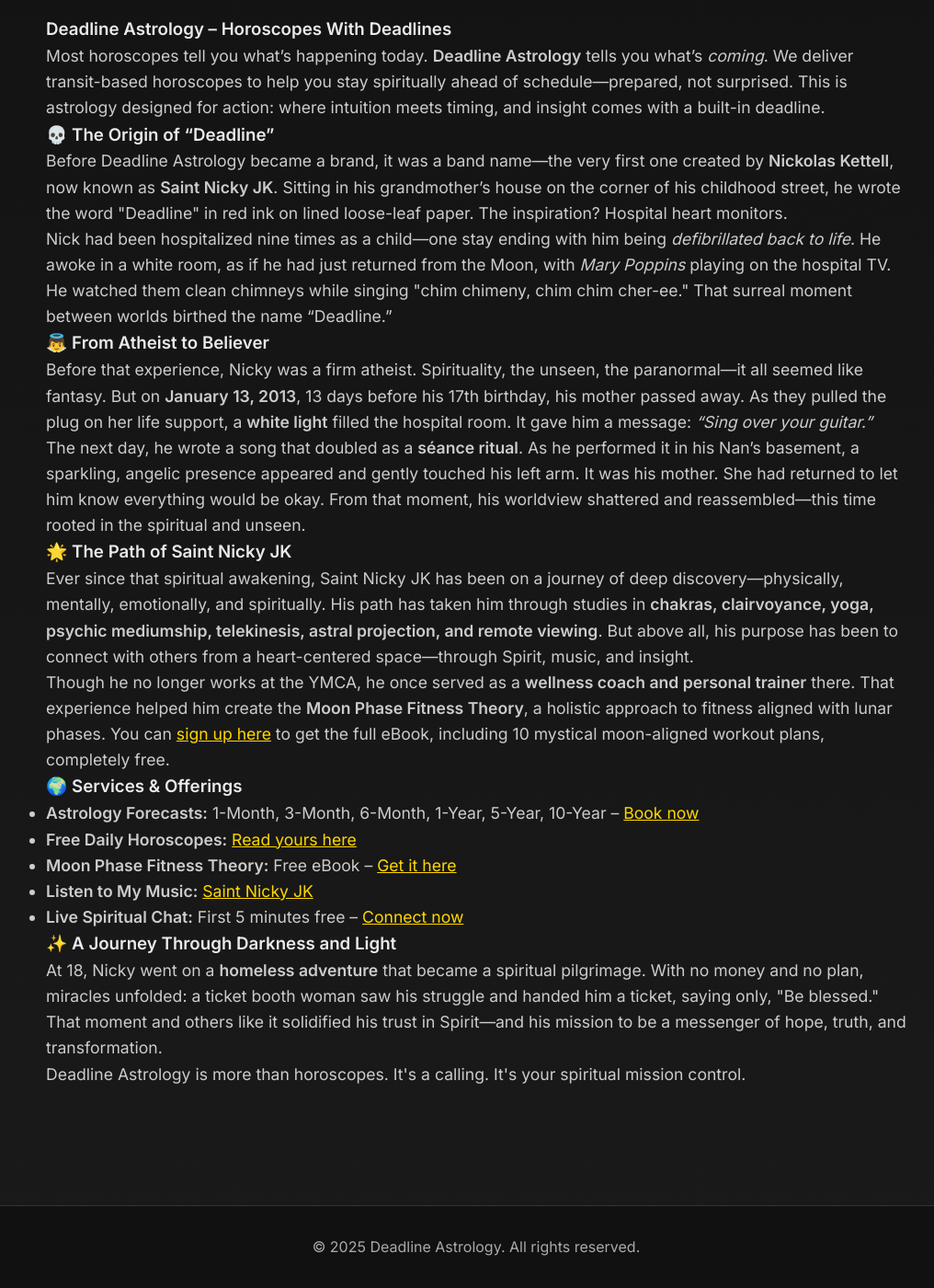
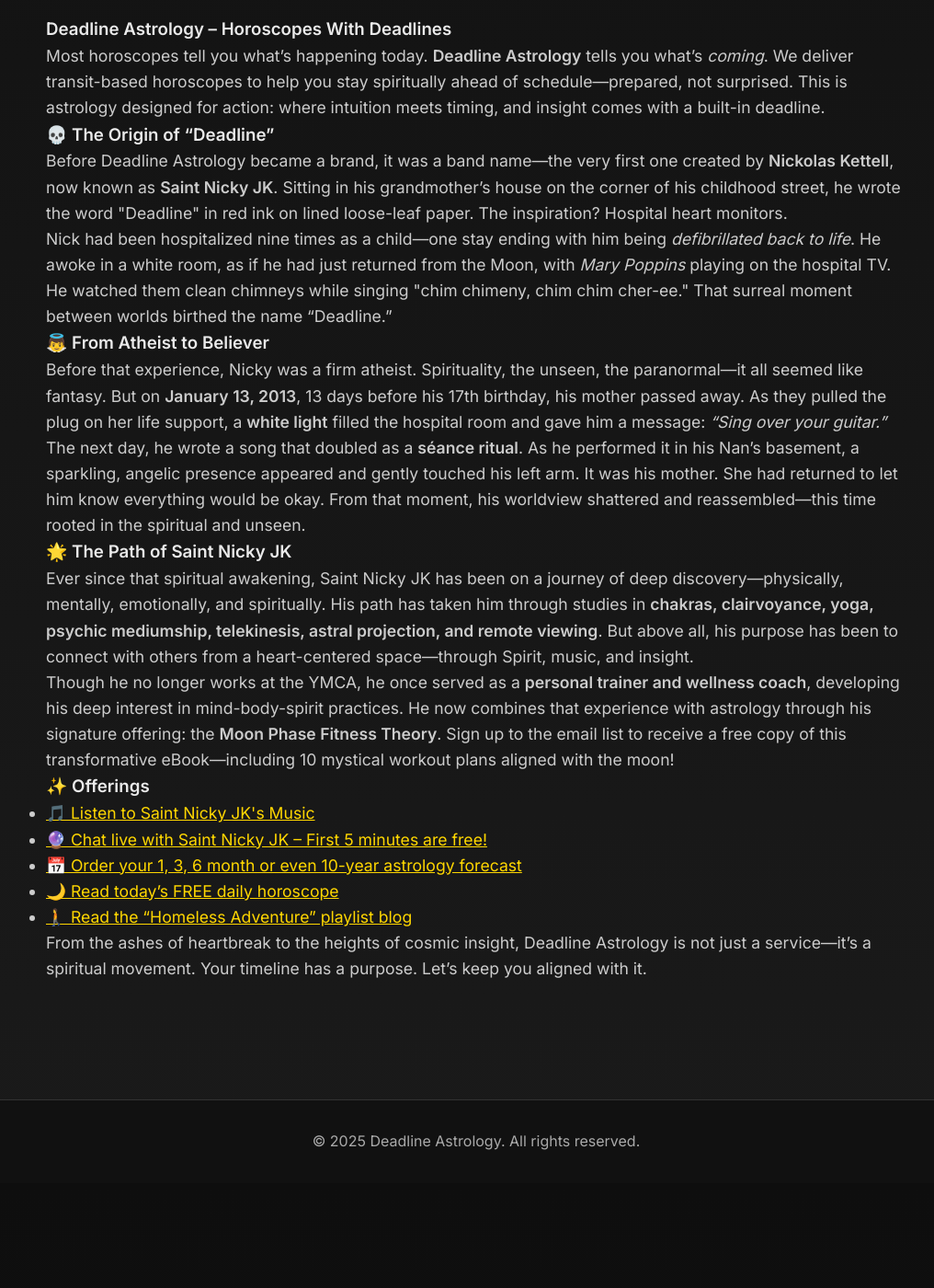
Before and after one commit to Deadline-Astrology/Deadlineastrology.github.io, a Jekyll site: the page about.html, which Jekyll copies as it is, in a window 1280 px wide and 1400 px high, scrolled down 1153 px. Shown: the whole window at 92% size, without its empty margins (122-1138 px from the left). Built offline with Jekyll 4.4.1, drawn with Linux system fonts in a browser that asks for light colours; some web fonts are replaced; after the commit the page ends 2439 px from its top, so only the background shows below that.

Commit message:
Update about.html

```diff
--- a/about.html
+++ b/about.html
@@ -27,7 +27,7 @@
 
     <h3>👼 From Atheist to Believer</h3>
     <p>
-      Before that experience, Nicky was a firm atheist. Spirituality, the unseen, the paranormal—it all seemed like fantasy. But on <strong>January 13, 2013</strong>, 13 days before his 17th birthday, his mother passed away. As they pulled the plug on her life support, a <strong>white light</strong> filled the hospital room. It gave him a message: <em>“Sing over your guitar.”</em>
+      Before that experience, Nicky was a firm atheist. Spirituality, the unseen, the paranormal—it all seemed like fantasy. But on <strong>January 13, 2013</strong>, 13 days before his 17th birthday, his mother passed away. As they pulled the plug on her life support, a <strong>white light</strong> filled the hospital room and gave him a message: <em>“Sing over your guitar.”</em>
     </p>
     <p>
       The next day, he wrote a song that doubled as a <strong>séance ritual</strong>. As he performed it in his Nan’s basement, a sparkling, angelic presence appeared and gently touched his left arm. It was his mother. She had returned to let him know everything would be okay. From that moment, his worldview shattered and reassembled—this time rooted in the spiritual and unseen.
@@ -38,25 +38,20 @@
       Ever since that spiritual awakening, Saint Nicky JK has been on a journey of deep discovery—physically, mentally, emotionally, and spiritually. His path has taken him through studies in <strong>chakras, clairvoyance, yoga, psychic mediumship, telekinesis, astral projection, and remote viewing</strong>. But above all, his purpose has been to connect with others from a heart-centered space—through Spirit, music, and insight.
     </p>
     <p>
-      Though he no longer works at the YMCA, he once served as a <strong>wellness coach and personal trainer</strong> there. That experience helped him create the <strong>Moon Phase Fitness Theory</strong>, a holistic approach to fitness aligned with lunar phases. You can <a href="#">sign up here</a> to get the full eBook, including 10 mystical moon-aligned workout plans, completely free.
+      Though he no longer works at the YMCA, he once served as a <strong>personal trainer and wellness coach</strong>, developing his deep interest in mind-body-spirit practices. He now combines that experience with astrology through his signature offering: the <strong>Moon Phase Fitness Theory</strong>. Sign up to the email list to receive a free copy of this transformative eBook—including 10 mystical workout plans aligned with the moon!
     </p>
 
-    <h3>🌍 Services & Offerings</h3>
+    <h3>✨ Offerings</h3>
     <ul>
-      <li><strong>Astrology Forecasts:</strong> 1-Month, 3-Month, 6-Month, 1-Year, 5-Year, 10-Year – <a href="#">Book now</a></li>
-      <li><strong>Free Daily Horoscopes:</strong> <a href="#">Read yours here</a></li>
-      <li><strong>Moon Phase Fitness Theory:</strong> Free eBook – <a href="#">Get it here</a></li>
-      <li><strong>Listen to My Music:</strong> <a href="#">Saint Nicky JK</a></li>
-      <li><strong>Live Spiritual Chat:</strong> First 5 minutes free – <a href="#">Connect now</a></li>
+      <li><a href="LINK_TO_MUSIC">🎵 Listen to Saint Nicky JK's Music</a></li>
+      <li><a href="LINK_TO_CHAT">🔮 Chat live with Saint Nicky JK – First 5 minutes are free!</a></li>
+      <li><a href="LINK_TO_FORECASTS">📅 Order your 1, 3, 6 month or even 10-year astrology forecast</a></li>
+      <li><a href="LINK_TO_HOROSCOPES">🌙 Read today’s FREE daily horoscope</a></li>
+      <li><a href="LINK_TO_BLOG">🚶 Read the “Homeless Adventure” playlist blog</a></li>
     </ul>
 
-    <h3>✨ A Journey Through Darkness and Light</h3>
     <p>
-      At 18, Nicky went on a <strong>homeless adventure</strong> that became a spiritual pilgrimage. With no money and no plan, miracles unfolded: a ticket booth woman saw his struggle and handed him a ticket, saying only, "Be blessed." That moment and others like it solidified his trust in Spirit—and his mission to be a messenger of hope, truth, and transformation.
-    </p>
-
-    <p>
-      Deadline Astrology is more than horoscopes. It's a calling. It's your spiritual mission control.
+      From the ashes of heartbreak to the heights of cosmic insight, Deadline Astrology is not just a service—it’s a spiritual movement. Your timeline has a purpose. Let’s keep you aligned with it.
     </p>
   </section>
   <footer>&copy; 2025 Deadline Astrology. All rights reserved.</footer>
```
